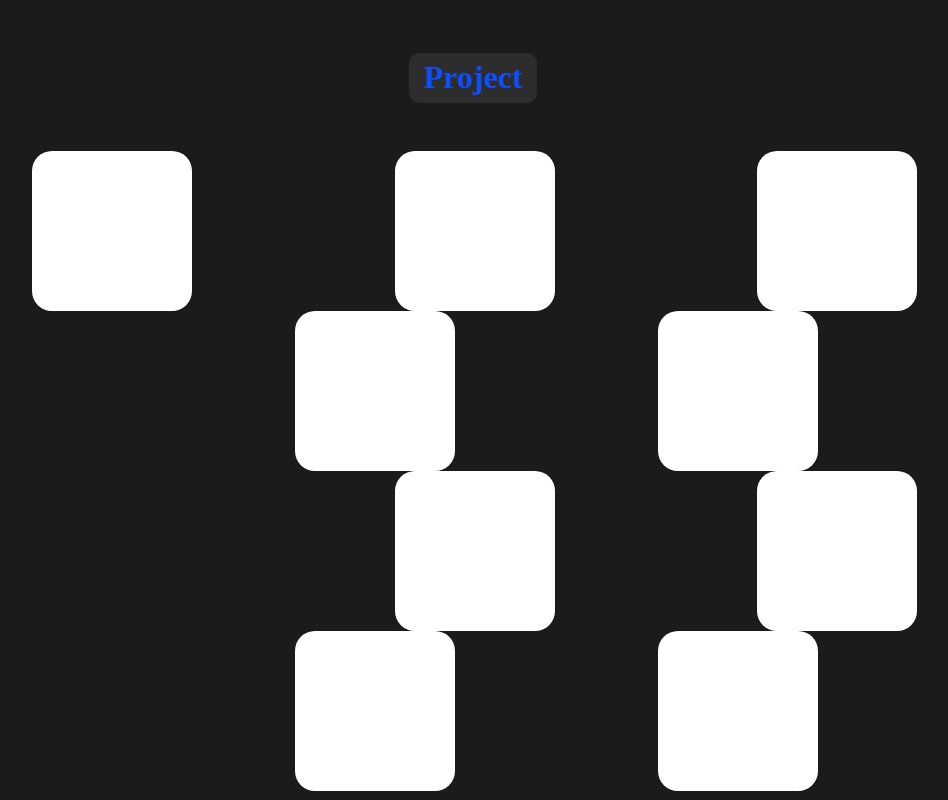
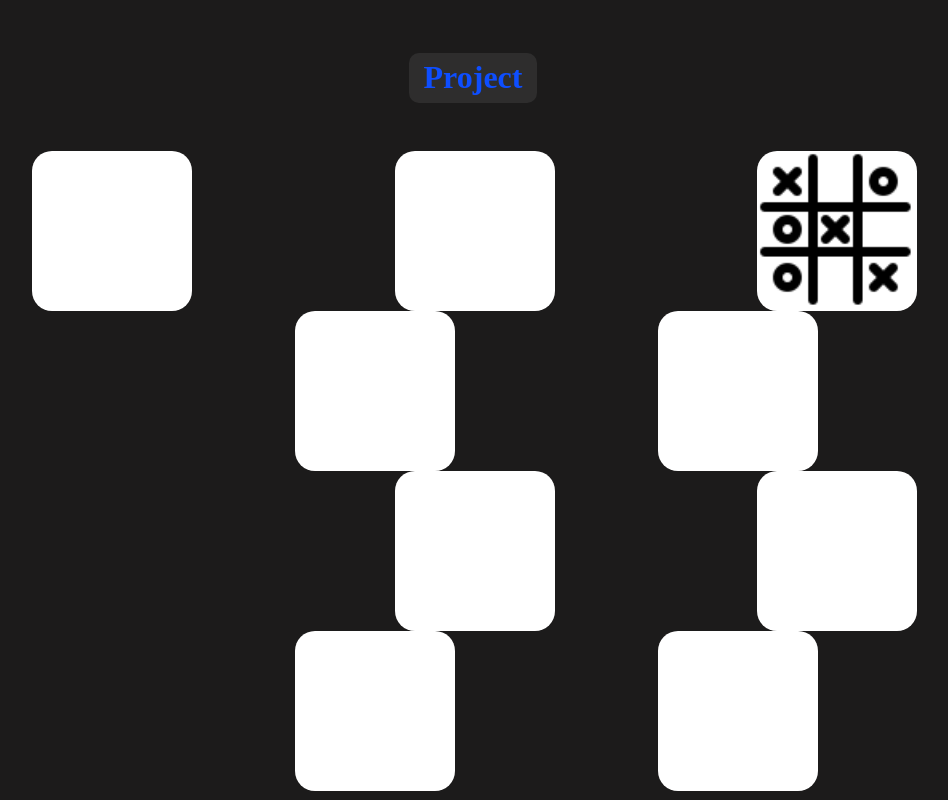
Before and after one commit to HariomModi78/My-Portfolio, a plain HTML site: page index.html in a window 1280 px wide. Shown: the part 1656-2456 px from the top of the page, without its empty margins (167-1115 px from the left). Drawn offline with Linux system fonts and the light colour scheme.

Commit message:
Update style.css

```diff
--- a/style.css
+++ b/style.css
@@ -362,6 +362,7 @@ animation: spred 1s linear forwards;
     }
     .bar{
         justify-content: center;
+        /* margin-left: 5%; */
     }
     .header{
         width: 100%;
@@ -374,3 +375,9 @@ animation: spred 1s linear forwards;
     }
 
 }
+.project1{
+    background-image: url(ticreal.png);
+    background-position: center;
+    background-size: contain;
+    background-repeat: no-repeat;
+}
```
